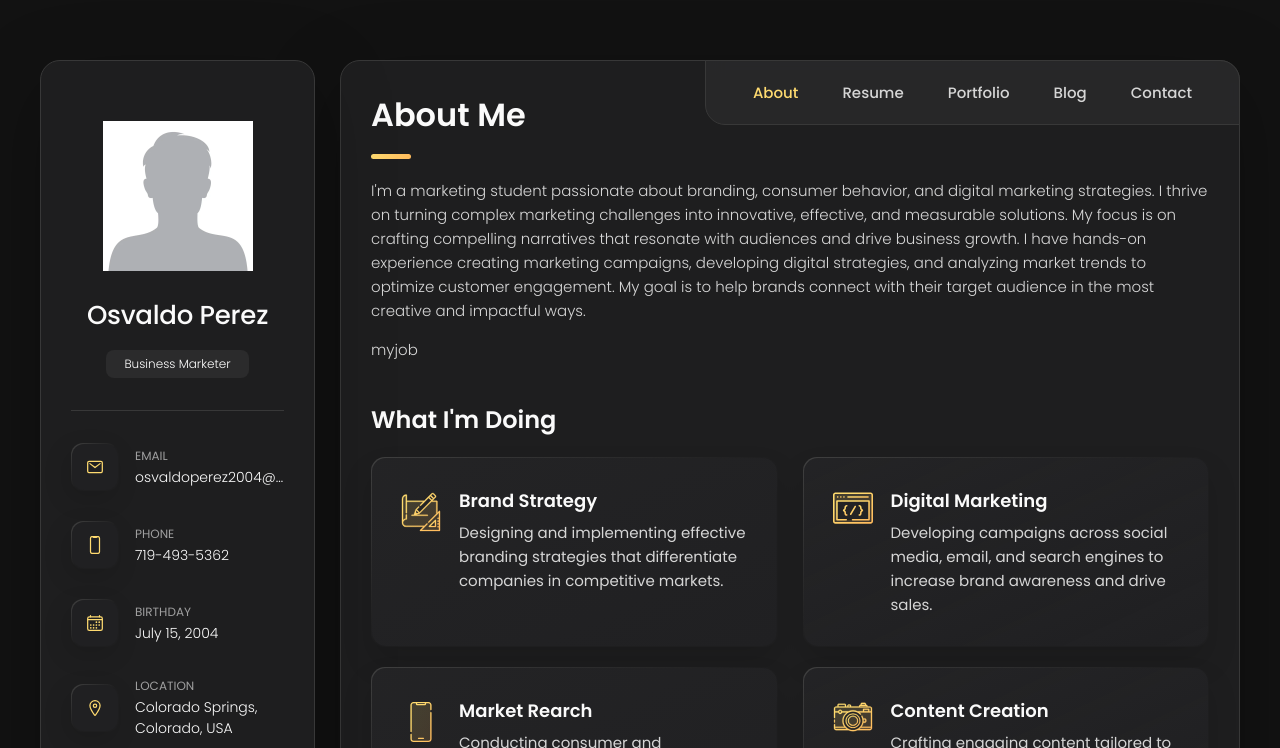
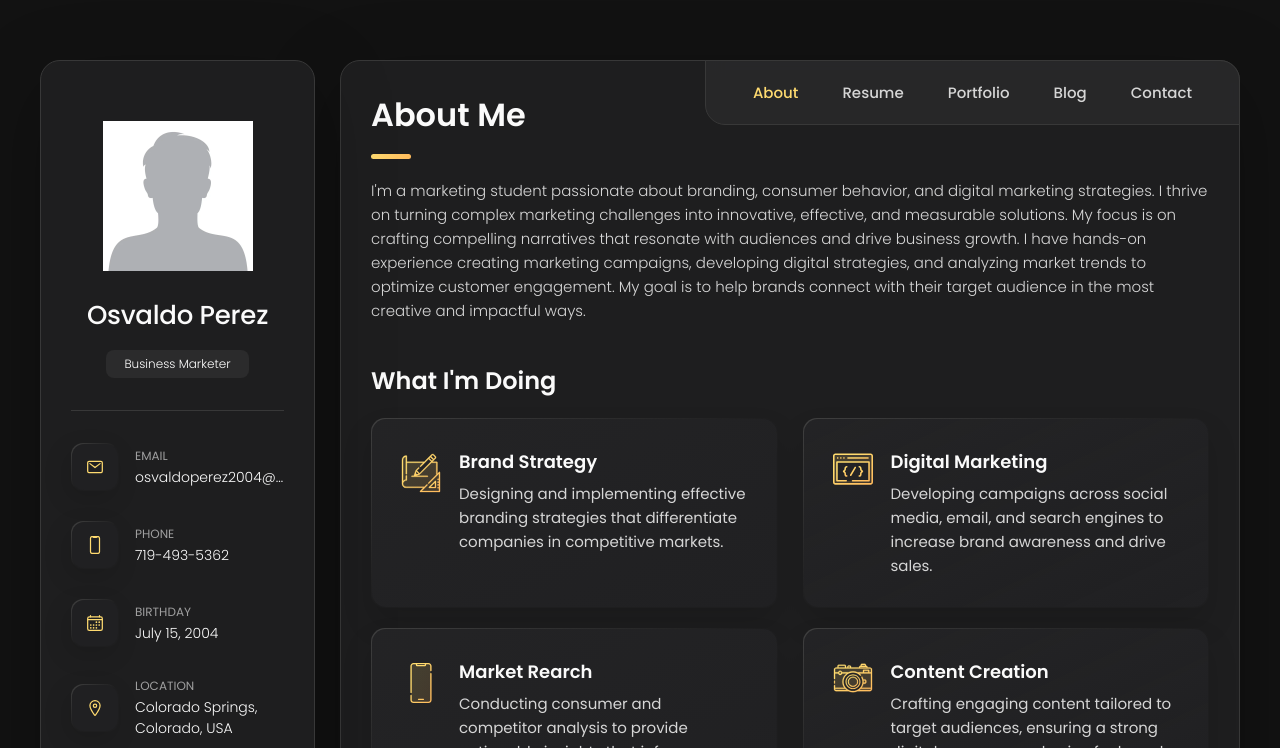
Before and after one commit to MoetezAbbassi/OsvaldoPerez, a plain HTML site: page index.html in a window 1280 px wide. Shown: the top 748 px of the page. Drawn offline with nearby package versions, Linux system fonts and the light colour scheme.

Commit message:
Text fix after location

```diff
--- a/index.html
+++ b/index.html
@@ -211,9 +211,7 @@
           <p>
             I'm a marketing student passionate about branding, consumer behavior, and digital marketing strategies. I thrive on turning complex marketing challenges into innovative, effective, and measurable solutions. My focus is on crafting compelling narratives that resonate with audiences and drive business growth. I have hands-on experience creating marketing campaigns, developing digital strategies, and analyzing market trends to optimize customer engagement. My goal is to help brands connect with their target audience in the most creative and impactful ways.          </p>
 
-          <p>
-            myjob
-          </p>
+
         </section>
 
 
```
